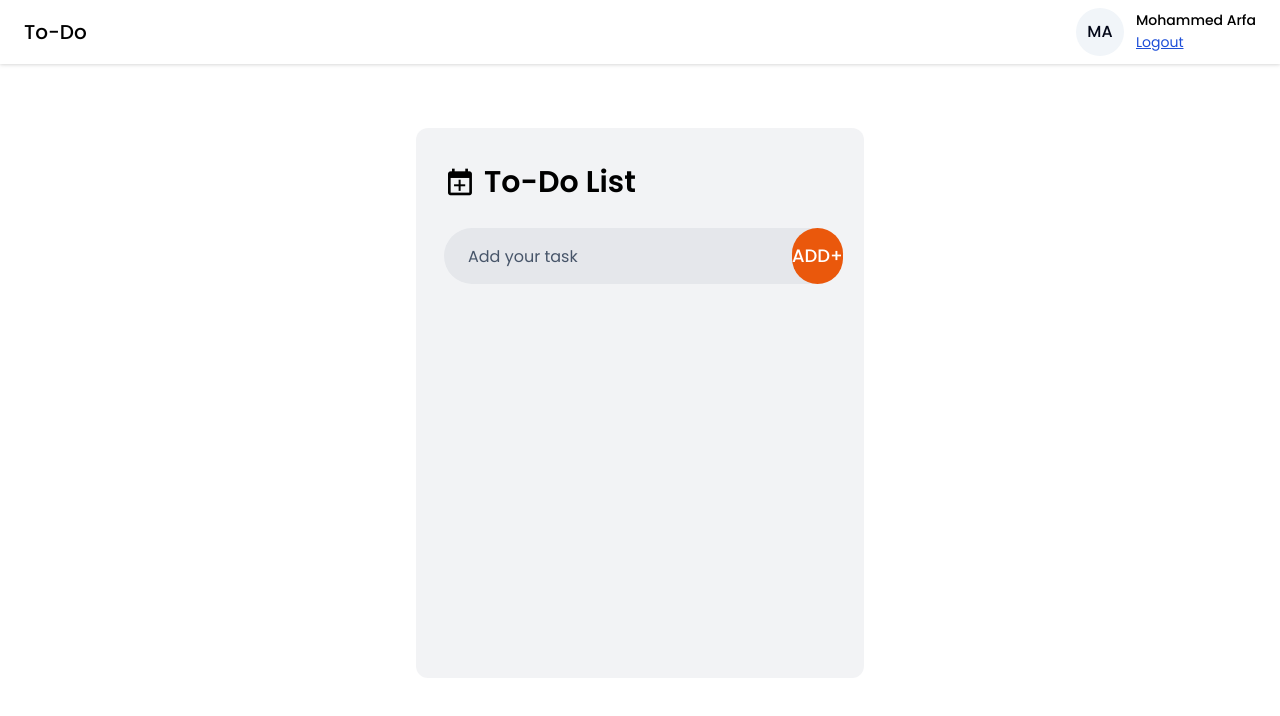
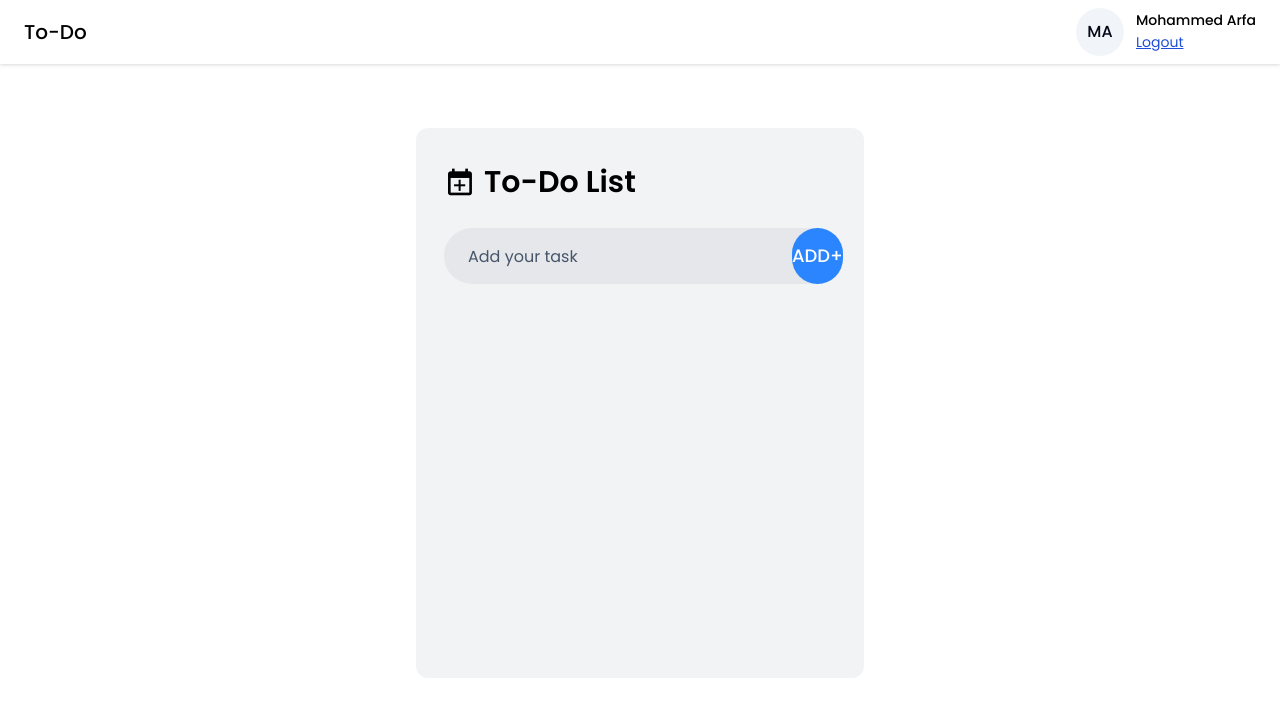
Before and after one commit to thearfa99/ListMe, a React (Vite) app in the folder frontend/todo/: page /dashboard in a window 1280 px wide. Shown: the top 716 px of the page. Built offline with nearby package versions, Linux system fonts and the light colour scheme.

Commit message:
button colour match

```diff
--- a/frontend/todo/src/components/Todo/Todo.jsx
+++ b/frontend/todo/src/components/Todo/Todo.jsx
@@ -54,7 +54,7 @@ const Todo = () => {
       {/* INPUT BOX */}
       <div className="flex items-center w-full my-7 bg-gray-200 rounded-full">
         <input ref={inputRef} className="bg-transparent border-0 outline-none flex-1 h-14 pl-6 pr-2 placeholder:text-slate-600" type="text" placeholder="Add your task" />
-        <button onClick={add} className="border-none rounded-full bg-orange-600 w-32 h-14 text-white text-lg font-medium cursor-pointer">ADD+</button>
+        <button onClick={add} className="border-none rounded-full bg-primary w-32 h-14 text-white text-lg font-medium cursor-pointer hover:bg-secondary">ADD+</button>
       </div>
 
       {/* TO DO LIST */}
```
